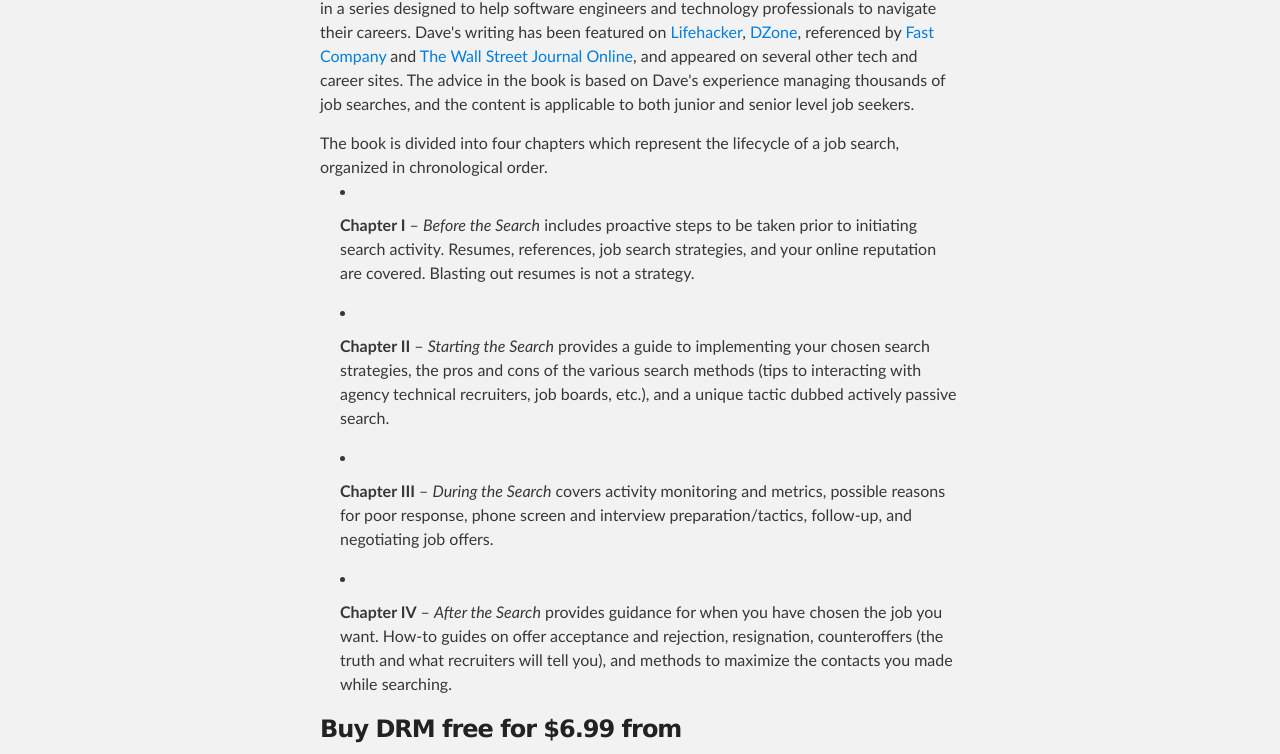
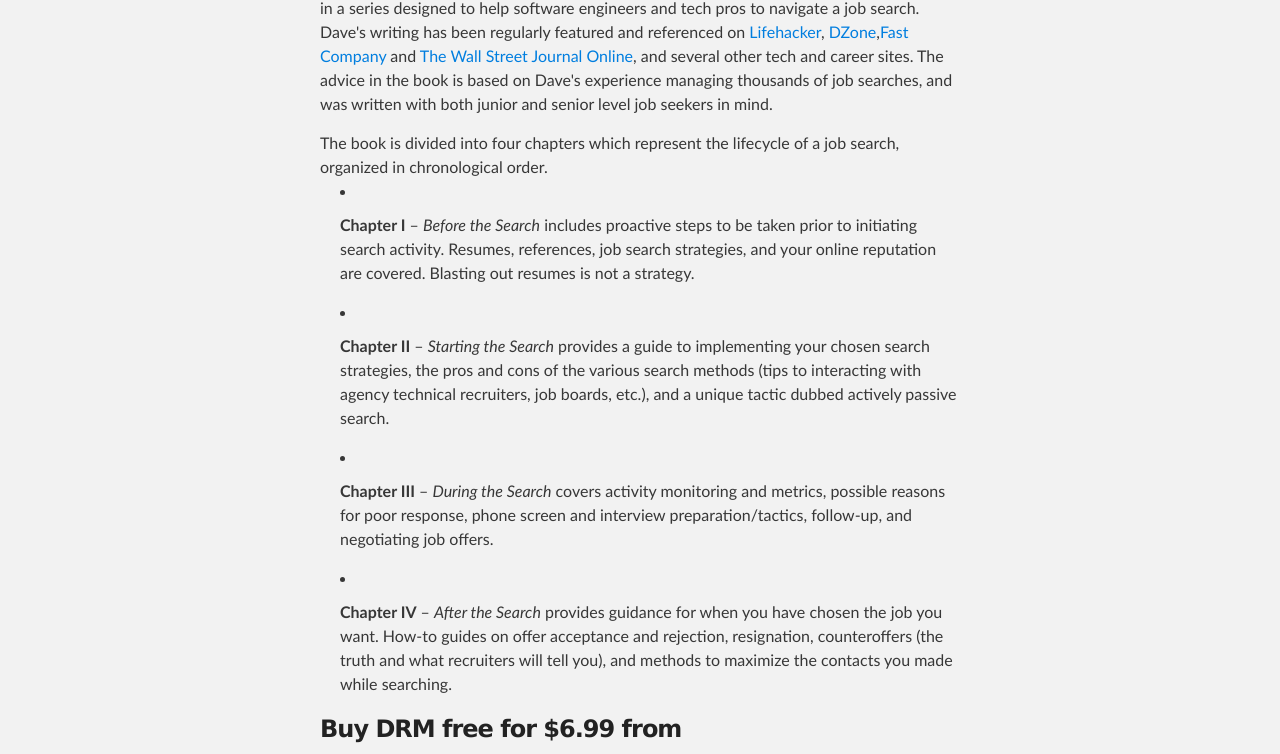
Before and after one commit to fecak/fecak.github.io, a plain HTML site: page index.html in a window 1280 px wide. Shown: the part 497-1251 px from the top of the page. Drawn offline with Linux system fonts and the light colour scheme.

Commit message:
Update index.html

```diff
--- a/index.html
+++ b/index.html
@@ -33,7 +33,7 @@
 <a name="amazon-reviews" class="anchor" href="#amazon-reviews"><span class="octicon octicon-link"></span></a><a href="http://www.amazon.com/Job-Tips-For-Geeks-Search-ebook/product-reviews/B00DAHLIA6/ref=pr_all_summary_cm_cr_acr_txt?ie=UTF8&showViewpoints=1&sortBy=byRankDescending"> Read the reviews on Amazon</a>
 </h2>
 
-<a name="firstline" class="anchor" href="#firstline"><span class="octicon octicon-link"></span></a>Dave Fecak is the blogger behind <a title="JobTipsForGeeks" href="http://jobtipsforgeeks.com">JobTipsForGeeks.com</a>, recruiter to many software startups for 15 years, founder/president of the <a title="PhillyJUG" href="http://phillyjug.com">Philadelphia Area Java Users' Group</a> since 2000 and author of the DRM-free ebook <em><strong>Job Tips For GEEKS: The Job Search</strong></em>. This is the first in a series designed to help software engineers and technology professionals to navigate their careers. Dave's writing has been featured on <a title="Lifehacker" href="http://lifehacker.com/search?q=fecak">Lifehacker</a>, <a title="DZone" href="http://java.dzone.com/users/fecak">DZone</a>, referenced by <a title="Fast Company" href="http://www.fastcompany.com/3007684/5-stupid-reasons-youre-underpaid-and-how-fix-them">Fast Company</a> and <a title="The Wall Street Journal Online" href="http://blogs.wsj.com/atwork/2012/08/07/on-our-radar-why-you-didnt-get-an-interview/?KEYWORDS=why+you+didn%27t+get+the+interview">The Wall Street Journal Online</a>, and appeared on several other tech and career sites.   The advice in the book is based on Dave's experience managing thousands of job searches, and the content is applicable to both junior and senior level job seekers. </p></h2>
+<a name="firstline" class="anchor" href="#firstline"><span class="octicon octicon-link"></span></a>Dave Fecak is the blogger behind <a title="JobTipsForGeeks" href="http://jobtipsforgeeks.com">JobTipsForGeeks.com</a>, recruiter to many tech startups for over 16 years, founder/president of the <a title="PhillyJUG" href="http://phillyjug.com">Philadelphia Area Java Users' Group</a> since 2000 and author of the DRM-free ebook <em><strong>Job Tips For GEEKS: The Job Search</strong></em>. This is the first in a series designed to help software engineers and tech pros to navigate a job search. Dave's writing has been regularly featured and referenced on <a title="Lifehacker" href="http://lifehacker.com/search?q=fecak">Lifehacker</a>, <a title="DZone" href="http://java.dzone.com/users/fecak">DZone</a>,<a title="Fast Company" href="http://www.fastcompany.com/3007684/5-stupid-reasons-youre-underpaid-and-how-fix-them">Fast Company</a> and <a title="The Wall Street Journal Online" href="http://blogs.wsj.com/atwork/2012/08/07/on-our-radar-why-you-didnt-get-an-interview/?KEYWORDS=why+you+didn%27t+get+the+interview">The Wall Street Journal Online</a>, and several other tech and career sites.   The advice in the book is based on Dave's experience managing thousands of job searches, and was written with both junior and senior level job seekers in mind. </p></h2>
 
 <a name="secondline" class="anchor" href="#secondline"><span class="octicon octicon-link"></span></a>The book is divided into four chapters which represent the lifecycle of a job search, organized in chronological order.</h2>
 
```
